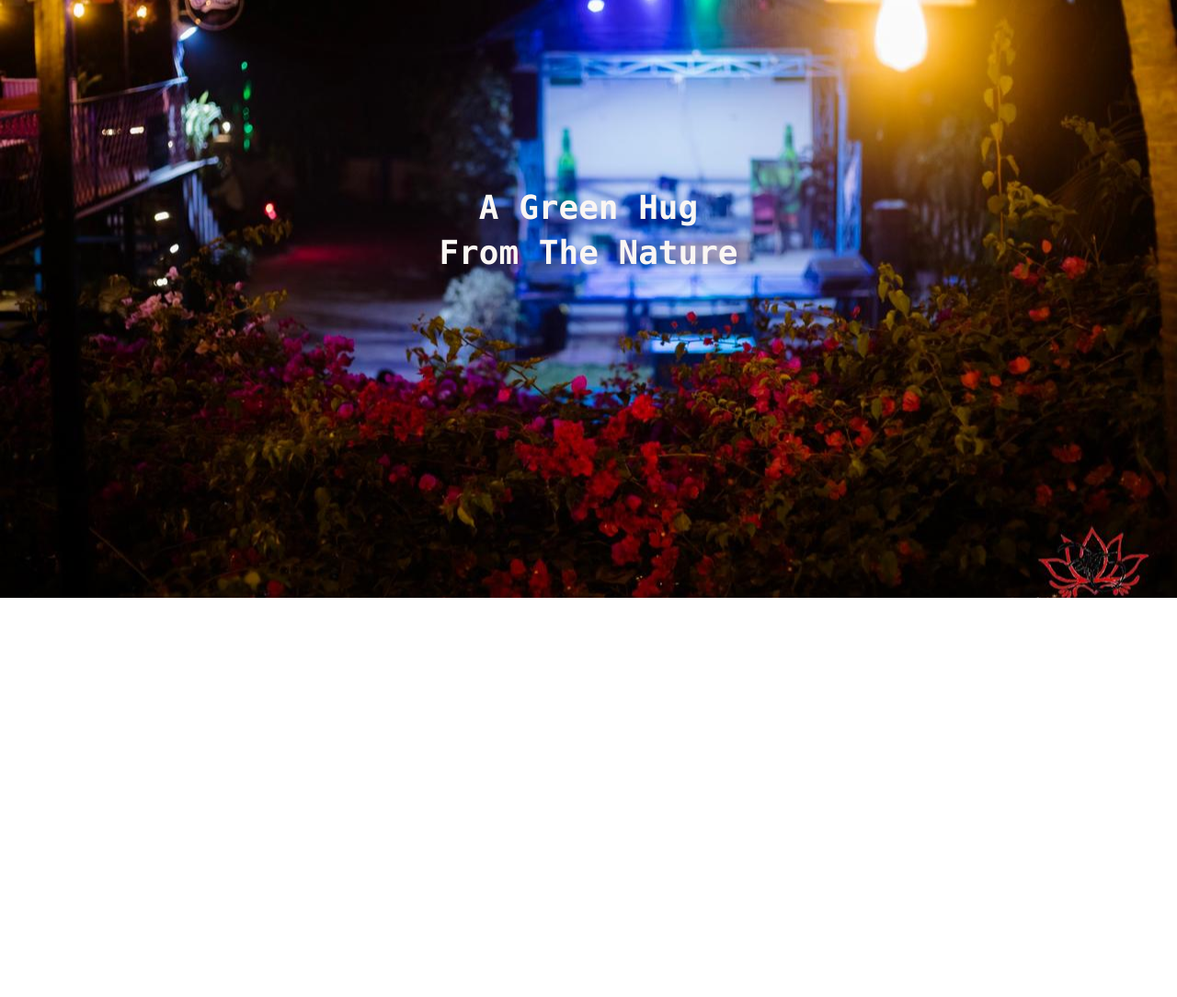
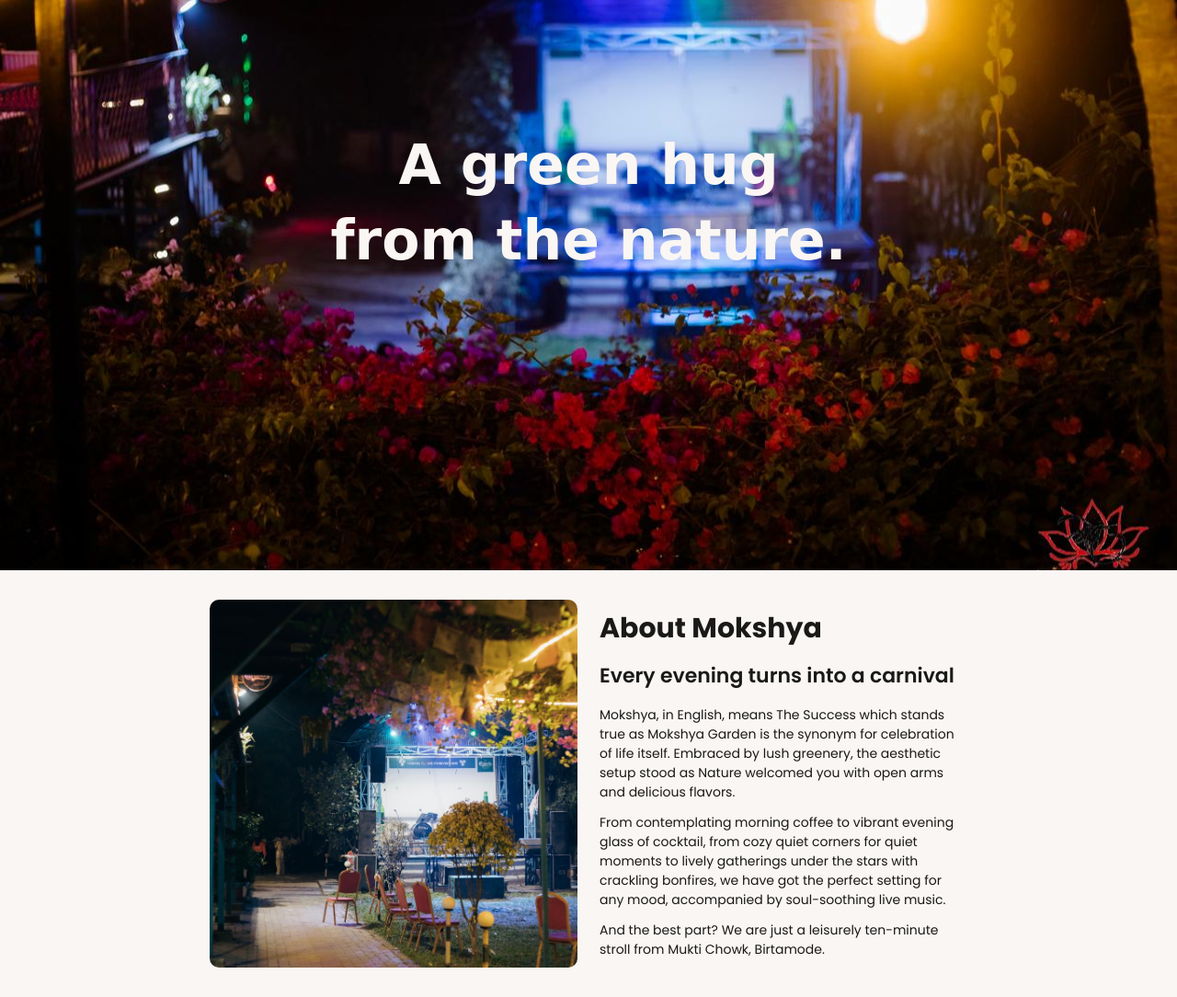
Before and after one commit to KushalDahal966/Mokshya, a website built with Vite: page index.html in a window 1280 px wide. Shown: the part 280-1364 px from the top of the page at 92% size. Before the commit the page ends 930 px from the top, so only its background shows below. Built offline with nearby package versions, Linux system fonts and the light colour scheme; a web font is replaced by a local one.

Commit message:
Updated fonts and about section

```diff
--- a/index.html
+++ b/index.html
@@ -6,12 +6,15 @@
     <meta name="description" content="mokshya website" />
     <meta name="author" content="Kuhal Dahal and Team" />
     <meta name="robots" content="index, follow" />
-    <link rel="shortcut icon" href="src/images/logo/logo.png" type="image/x-icon">
-    <link rel="stylesheet"
-      href="https://cdnjs.cloudflare.com/ajax/libs/font-awesome/7.0.0/css/all.min.css"
-      integrity="sha512-DxV+EoADOkOygM4IR9yXP8Sb2qwgidEmeqAEmDKIOfPRQZOWbXCzLC6vjbZyy0vPisbH2SyW27+ddLVCN+OMzQ=="
-      crossorigin="anonymous"
-      referrerpolicy="no-referrer"/>
+    <!-- fonts -->
+    <link rel="preconnect" href="https://fonts.googleapis.com">
+    <link rel="preconnect" href="https://fonts.gstatic.com" crossorigin>
+    <link href="https://fonts.googleapis.com/css2?family=Orelega+One&family=Poppins:ital,wght@0,100;0,200;0,300;0,400;0,500;0,600;0,700;0,800;0,900;1,100;1,200;1,300;1,400;1,500;1,600;1,700;1,800;1,900&display=swap" rel="stylesheet">
+    <!-- favicon -->
+    <link rel="shortcut icon" href="src/images/logo/logo.png" type="image/x-icon"/>
+    <!-- icons from font awesome -->
+    <link rel="stylesheet" href="https://cdnjs.cloudflare.com/ajax/libs/font-awesome/7.0.0/css/all.min.css" integrity="sha512-DxV+EoADOkOygM4IR9yXP8Sb2qwgidEmeqAEmDKIOfPRQZOWbXCzLC6vjbZyy0vPisbH2SyW27+ddLVCN+OMzQ==" crossorigin="anonymous" referrerpolicy="no-referrer"/>
+    <!-- stylesheet -->
     <link rel="stylesheet" href="src/style.css" />
     <title>Mokshya</title>
   </head>
@@ -19,17 +22,21 @@
     <header>
       <!-- Nav Bar -->
       <nav>
-        <div class="w-full bg-cream-900 flex items-center justify-between px-6 py-4 md:h-[130px] md:px-[100px]">
+        <div
+          class="w-full bg-cream-900 flex items-center justify-between px-6 py-4 md:h-[100px] md:px-[70px] font-primary"
+        >
           <!-- Menu Button -->
           <a href="#">
-            <div class="h-[50px] w-[50px] md:w-[110px] bg-cream-800 rounded-full flex items-center justify-center gap-x-2">
+            <div
+              class="h-[50px] w-[50px] md:w-[110px] bg-cream-800 rounded-full flex items-center justify-center gap-x-2"
+            >
               <i class="fa-solid fa-bars text-green-900 text-sm"></i>
               <span class="hidden md:inline text-green-900 text-sm">MENU</span>
             </div>
           </a>
           <!-- Logo -->
           <a href="#">
-            <div class="w-[70px] h-[70px] sm:w-[100px] sm:h-[100px] md:w-[130px] md:h-[130px]">
+            <div class="w-[70px] h-[70px] sm:w-[100px] sm:h-[100px] md:w-[130px] md:h-[100px]">
               <img
                 src="src/images/logo/logo.png"
                 alt="logo of mokshya"
@@ -51,16 +58,43 @@
     <main>
       <div class="hero-section min-h-[400px] h-screen w-full bg-[url('/src/images/pictures/hero-image.jpeg')] bg-cover bg-no-repeat bg-center flex items-center justify-center">
         <div class="hero-text text-cream-900 text-center px-4">
-          <span class="block text-3xl font-mono md:text-4xl font-semibold leading-snug">
-            A Green Hug <br />
-            From The Nature
-          </span>
+          <span class="block font-secondary text-3xl md:text-6xl font-semibold leading-snug">
+            A green hug <br />
+            from the nature.</span>
         </div>
       </div>
     </main>
     <!-- About Section -->
-     <section>
+    <section>
+      <div class="bg-cream-900 w-full flex flex-col md:flex-row items-center justify-center px-4 py-8 gap-6">
+        <!-- About Image -->
+        <div
+          class="w-full max-w-[400px] h-[300px] sm:h-[350px] md:h-[400px] bg-[url('/src/images/pictures/about-image.jpeg')] bg-no-repeat bg-cover bg-center rounded-[10px]">
+        </div>
 
-     </section>
+        <!-- About Text -->
+        <div class="w-full max-w-[400px] text-left font-primary">
+          <h2 class="text-[28px] md:text-[30px] font-bold mb-3 text-cream-100">About Mokshya</h2>
+          <span class="block text-[18px] sm:text-[22px] text-cream-100 mb-4 font-semibold">Every evening turns into a carnival</span>
+          <p class="text-[14px] text-cream-100 mb-3">
+            Mokshya, in English, means The Success which stands true as Mokshya
+            Garden is the synonym for celebration of life itself. Embraced by
+            lush greenery, the aesthetic setup stood as Nature welcomed you with
+            open arms and delicious flavors.
+          </p>
+          <p class="text-[14px] text-cream-100 mb-3">
+            From contemplating morning coffee to vibrant evening glass of
+            cocktail, from cozy quiet corners for quiet moments to lively
+            gatherings under the stars with crackling bonfires, we have got the
+            perfect setting for any mood, accompanied by soul-soothing live
+            music.
+          </p>
+          <p class="text-[14px] text-cream-100">
+            And the best part? We are just a leisurely ten-minute stroll from
+            Mukti Chowk, Birtamode.
+          </p>
+        </div>
+      </div>
+    </section>
   </body>
 </html>
--- a/tailwind.config.ts
+++ b/tailwind.config.ts
@@ -32,7 +32,12 @@
                 100: '#191918',
                 50: '#000000',
             },
-        }
+        },
+        fontFamily: {
+        primary: ['Poppins', 'sans-serif'],
+        secondary: ['Orelega One', 'cursive'],
+      },
+
     },
     plugins: [],
 }
```
Also changed, not shown: src/images/pictures/about-image.jpeg (added).
